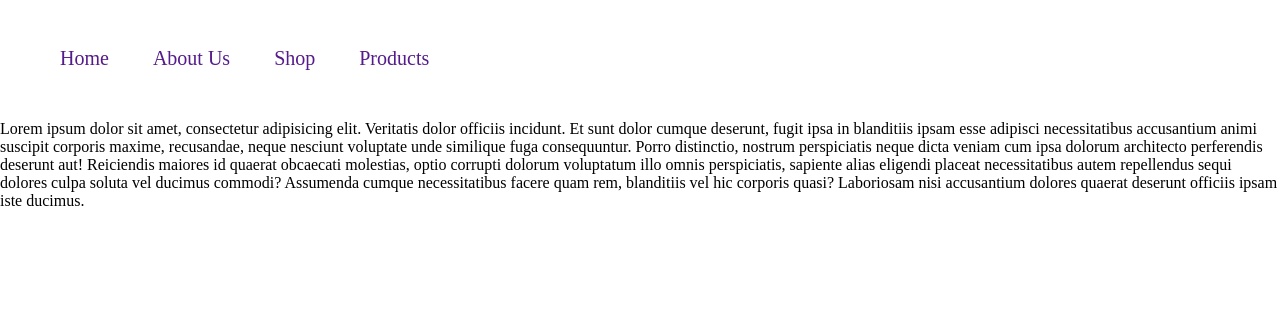
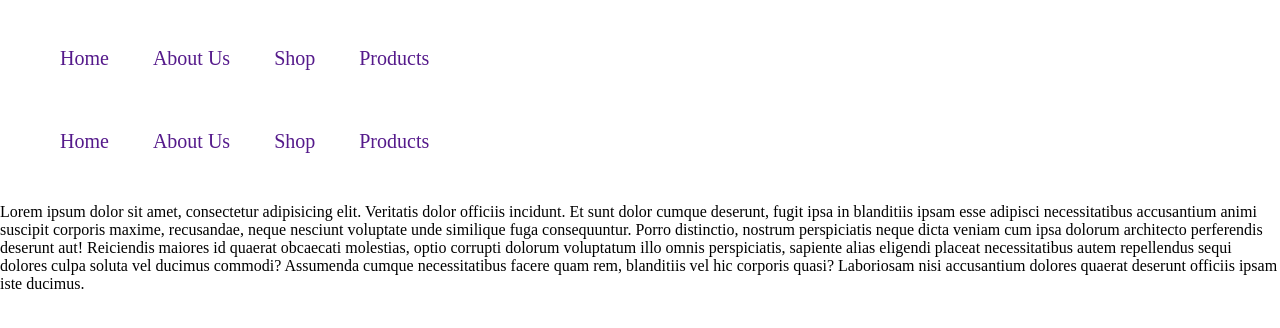
Before and after one commit to salmanSrahman/saas-learning, a plain HTML site: page index.html in a window 1280 px wide. Shown: the part 40-368 px from the top of the page. Drawn offline with Linux system fonts and the light colour scheme.

Commit message:
nav menu created by saas

```diff
--- a/index.html
+++ b/index.html
@@ -20,6 +20,15 @@
                   <li><a href="" Contact></a></li>
             </ul>
       </nav>
+      <nav>
+            <ul>
+                  <li><a href="">Home</a></li>
+                  <li><a href="">About Us</a></li>
+                  <li><a href="">Shop</a></li>
+                  <li><a href="">Products</a></li>
+                  <li><a href="" Contact></a></li>
+            </ul>
+      </nav>
       <p>Lorem ipsum dolor sit amet, consectetur adipisicing elit. Veritatis dolor officiis incidunt. Et sunt dolor
             cumque deserunt, fugit ipsa in blanditiis ipsam esse adipisci necessitatibus accusantium animi suscipit
             corporis maxime, recusandae, neque nesciunt voluptate unde similique fuga consequuntur. Porro distinctio,
```
